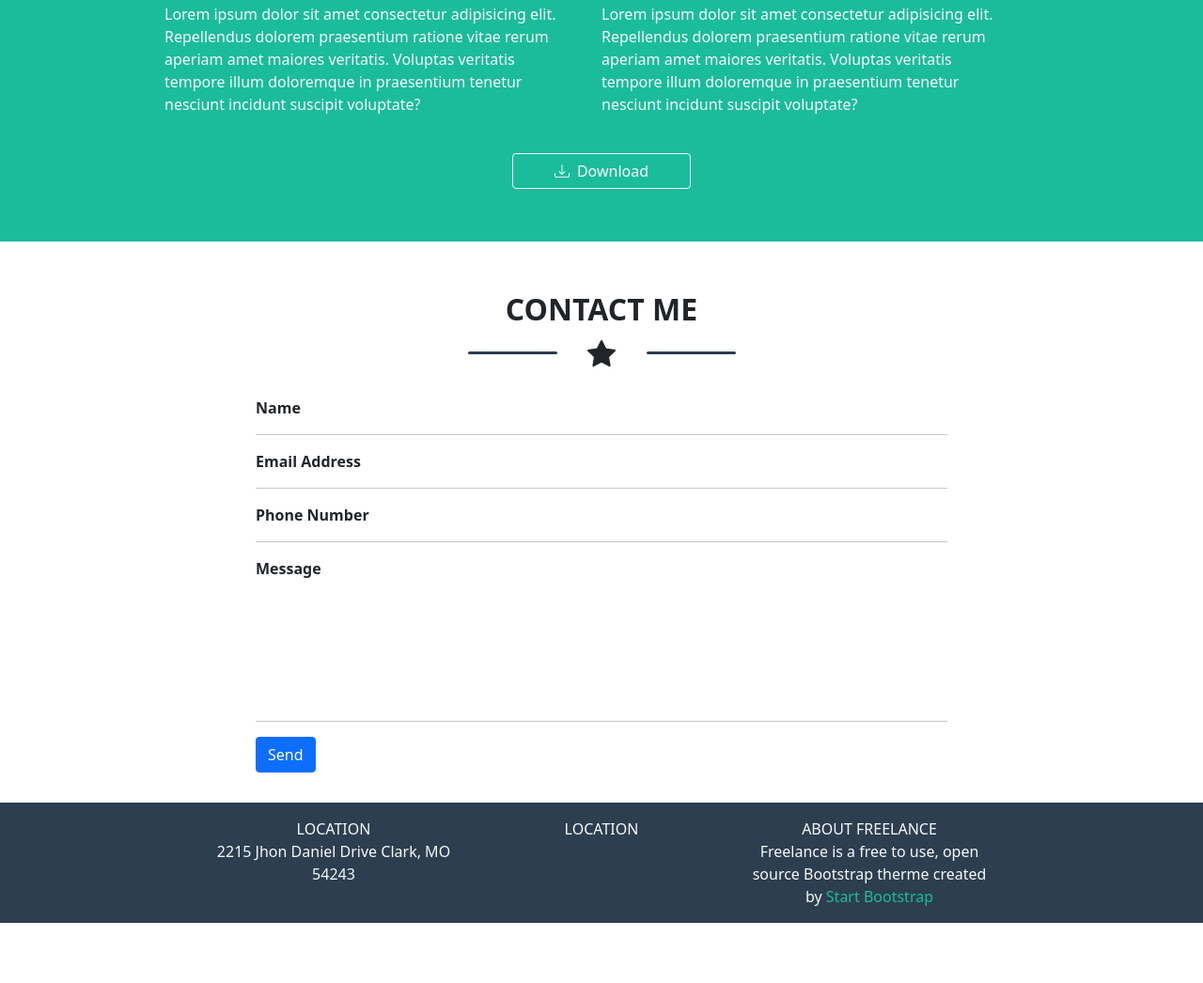
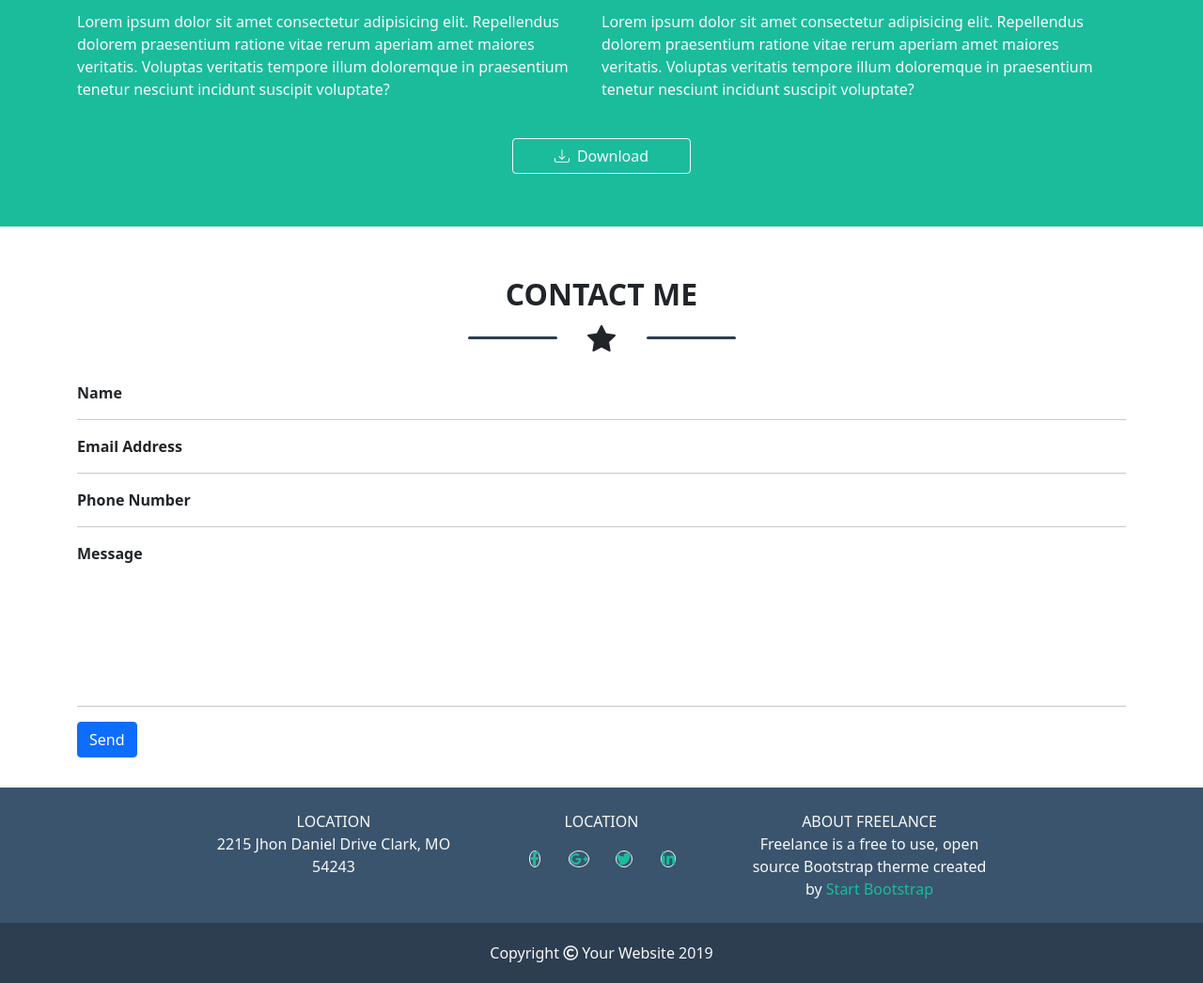
Before and after one commit to FedePizze/html-css-bootstrap-freelancer, a plain HTML site: page index.html in a window 1280 px wide. Shown: the part 1404-2450 px from the top of the page at 94% size. Before the commit the page ends 2386 px from the top, so only its background shows below. Drawn offline with nearby package versions, Linux system fonts and the light colour scheme.

Commit message:
modifiche struttura html

```diff
--- a/index.html
+++ b/index.html
@@ -8,16 +8,18 @@
     <link rel="stylesheet" href="style.css">
     <link href="https://cdn.jsdelivr.net/npm/bootstrap@5.1.3/dist/css/bootstrap.min.css" rel="stylesheet" integrity="sha384-1BmE4kWBq78iYhFldvKuhfTAU6auU8tT94WrHftjDbrCEXSU1oBoqyl2QvZ6jIW3" crossorigin="anonymous">
     <link rel="stylesheet" href="https://cdn.jsdelivr.net/npm/bootstrap-icons@1.7.2/font/bootstrap-icons.css">
+    <link rel="stylesheet" href="https://cdnjs.cloudflare.com/ajax/libs/font-awesome/5.15.4/css/all.min.css" integrity="sha512-1ycn6IcaQQ40/MKBW2W4Rhis/DbILU74C1vSrLJxCq57o941Ym01SwNsOMqvEBFlcgUa6xLiPY/NS5R+E6ztJQ==" crossorigin="anonymous" referrerpolicy="no-referrer" />
 </head>
 <body>
 
     <section class="bg-1">
         <header class="container-md py-3">
             <div class="row">
-                <div class="col"><span class="fs-4 fw-bold text-light">START BOOTSTRAP</span></div>
-                <div class="col">
-                    <nav class="">
-                        <ul class="text-end">
+                <div class="col-4"><span class="fs-4 fw-bold text-light">START BOOTSTRAP</span></div>
+
+                <div class="col-4 ms-auto d-flex justify-content-center align-items-center">
+                    <nav>
+                        <ul>
                             <span class="fs-6 fw-bold ms-4 text-light">PORTFOLIO</span>
                             <span class="fs-6 fw-bold ms-4 text-light">ABOUT</span>
                             <span class="fs-6 fw-bold ms-4 text-light">CONTACT</span>
@@ -54,7 +56,7 @@
             <div class="row">
                 <div class="col text-center">
                     <span class="fs-2 li-style fw-bolder mt-3">START BOOTSTRAP</span>
-                    <div class="mb-2 row justify-content-center align-items-center auto">
+                    <div class="mb-2 row d-flex justify-content-center align-items-center auto">
                         <div class="col-1 line bg-1"></div>
                         <div class="col-1"><i class="bi bi-star-fill text-dark"></i></div>
                         <div class="col-1 line bg-1"></div>
@@ -62,7 +64,7 @@
                 </div>
             </div>
 
-            <div class="row mx-2">
+            <div class="row mx-2 mt-2">
                 <div class="col box-card"><img class="card" src="img/cabin.png" alt=""></div>
                 <div class="col box-card"><img class="card" src="img/cake.png" alt=""></div>
                 <div class="col box-card"><img class="card" src="img/circus.png" alt=""></div>
@@ -83,23 +85,23 @@
             <div class="row">
                 <div class="col text-center">
                     <span class="fs-2 li-style text-light fw-bolder mt-3">ABOUT</span>
-                    <div class="mb-2 row justify-content-center align-items-center auto">
+                    <div class="mb-2 row d-flex justify-content-center align-items-center auto">
                         <div class="col-1 line bg-light"></div>
                         <div class="col-1"><i class="bi bi-star-fill text-light"></i></div>
                         <div class="col-1 line bg-light"></div>
                     </div>
                 </div>
-                <div class="row justify-content-center mt-3">
-                    <div class="col-5 text-light">
+                <div class="row d-flex justify-content-center mt-3">
+                    <div class="col text-light">
                         <p>Lorem ipsum dolor sit amet consectetur adipisicing elit. Repellendus dolorem praesentium ratione vitae rerum aperiam amet maiores veritatis. Voluptas veritatis tempore illum doloremque in praesentium tenetur nesciunt incidunt suscipit voluptate?</p>
                     </div>
-                    <div class="col-5 text-light">
+                    <div class="col text-light">
                         <p>Lorem ipsum dolor sit amet consectetur adipisicing elit. Repellendus dolorem praesentium ratione vitae rerum aperiam amet maiores veritatis. Voluptas veritatis tempore illum doloremque in praesentium tenetur nesciunt incidunt suscipit voluptate?</p>
                     </div>
                 </div>
             </div>
 
-            <div class="row justify-content-center mt-3">
+            <div class="row d-flex justify-content-center mt-3">
                 <button type="button" class="col-2 btn btn-outline-light my-2"><i class="bi bi-download me-2"></i>Download</button>
             </div>
         </section>
@@ -110,7 +112,7 @@
             <div class="row">
                 <div class="col text-center">
                     <span class="fs-2 li-style fw-bolder mt-3">CONTACT ME</span>
-                    <div class="mb-2 row justify-content-center align-items-center auto">
+                    <div class="mb-2 row d-flex justify-content-center align-items-center auto">
                         <div class="col-1 line bg-1"></div>
                         <div class="col-1"><i class="bi bi-star-fill text-dark"></i></div>
                         <div class="col-1 line bg-1"></div>
@@ -118,8 +120,8 @@
                 </div>
             </div>
 
-            <div class="row justify-content-center mt-3">
-                <div class="col-8">
+            <div class="row d-flex justify-content-center mt-3">
+                <div class="col">
                     <span class="col-5 text-dark fw-bolder">Name</span>
                     <hr>
 
@@ -132,17 +134,17 @@
                     <span class="col-5 text-dark fw-bolder">Message</span>
                     <hr class="m-hr">
                 </div>
+            </div>
 
-                <div class="col-8 mb-4">
-                    <button type="button" class="btn btn-primary bg-3">Send</button>
-                </div>
+            <div class="col mb-4">
+                <button type="button" class="btn btn-primary bg-3">Send</button>
             </div>
         </section>
     </section>
 
 
 
-    <section class="bg-1">
+    <section class="bg-3 py-2">
         <footer class="container-md py-3">
             <div class="row text-center d-flex justify-content-center">
                 <div class="col-3">
@@ -151,9 +153,11 @@
                 </div>
                 <div class="col-3">
                     <span class="col-3 text-light">LOCATION</span><br>
-                    <div class="row">
-                        <div class="col-4"></div>
-
+                    <div class="row mt-3 d-flex justify-content-center">
+                        <div class="col-2"><i class="fab fa-facebook-f rounded-circle border border-light circle"></i></div>
+                        <div class="col-2"><i class="fab fa-google-plus-g rounded-circle border border-light circle"></i></div>
+                        <div class="col-2"><i class="fab fab fa-twitter rounded-circle border border-light circle"></i></div>
+                        <div class="col-2"><i class="fab fab fa-linkedin-in rounded-circle border border-light circle"></i></div>
                     </div>
                 </div>
                 <div class="col-3">
@@ -164,6 +168,12 @@
         </footer>
     </section>
 
+    <section class="bg-1 py-1">
+        <div class="py-3 text-center">
+            <span class="col-6 text-light">Copyright <i class="far fa-copyright"></i> Your Website 2019</span>
+        </div>
+    </section>
+
 
 
     <script src="https://cdn.jsdelivr.net/npm/bootstrap@5.1.3/dist/js/bootstrap.bundle.min.js" integrity="sha384-ka7Sk0Gln4gmtz2MlQnikT1wXgYsOg+OMhuP+IlRH9sENBO0LRn5q+8nbTov4+1p" crossorigin="anonymous"></script>
```
